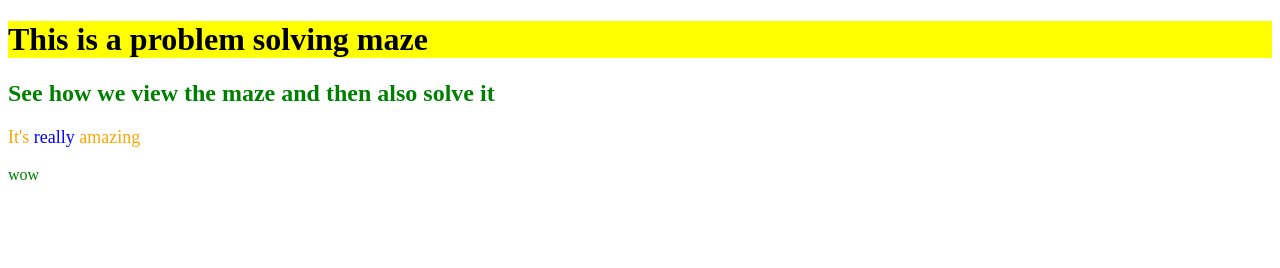
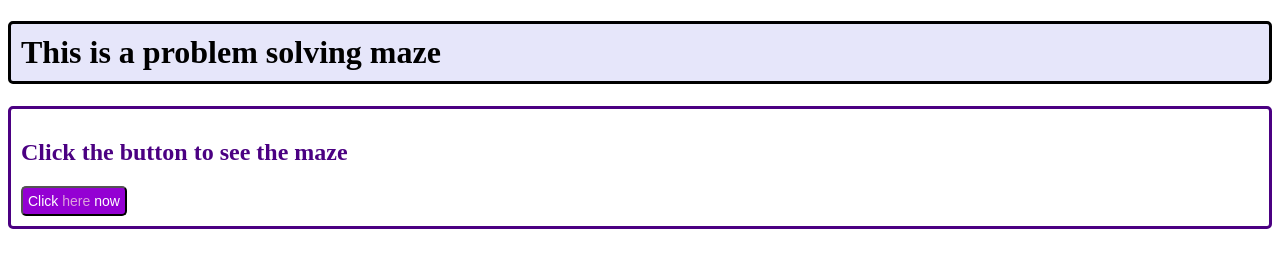
Before and after one commit to bigplans47/javascript_snake_matrix_maze, a plain HTML site: page index.html in a window 1280 px wide. Drawn offline with Linux system fonts and the light colour scheme.

Commit message:
add styling

```diff
--- a/index.html
+++ b/index.html
@@ -8,9 +8,9 @@
   <body>
     <h1>This is a problem solving maze</h1>
     <div class="intro">
-      <h2>See how we view the maze and then also solve it</h2>
-      <p>It's <span id='test1'>so</span> amazing</p>
-      <span>wow</span>
+      <h2>Click the button to see the maze</h2>
+      <button>Click <span id='addWord'></span> now</button>
+
     </div>
     <script src='maze.js'></script>
   </body>
--- a/maze.js
+++ b/maze.js
@@ -115,7 +115,12 @@ function pathMarker (torow, tocolumn) {
 pathMarker(toRow, toColumn);
 console.log(array);
 
-document.getElementById('test1').innerHTML = 'really';
+document.getElementById('addWord').innerHTML = 'here';
+document.getElementById('test1').onclick
+
+function showArray() {
+
+}
 
 // function showNumber(a) {
 //   console.log(a);
--- a/style.css
+++ b/style.css
@@ -1,20 +1,34 @@
 .intro {
-  color: green;
+  color: #4B0082;
+  border-style: solid;
+  padding: 10px;
+  border-radius: 5px;
   /* background-color: yellow; */
 }
 
 h1 {
-  background-color: yellow;
+  background-color: #E6E6FA;
+  border-style: solid;
+  padding: 10px;
+  border-radius: 5px;
 }
 
 .intro p {
   color: orange;
 }
 
-.intro p span {
-  color: blue;
+.intro button span {
+  color: #DDA0DD;
 }
 
 p {
   font-size: 18px;
 }
+
+button {
+  padding: 5px;
+  border-radius: 5px;
+  background-color: #9400D3;
+  color: white;
+  font-size: 14px;
+}
```
